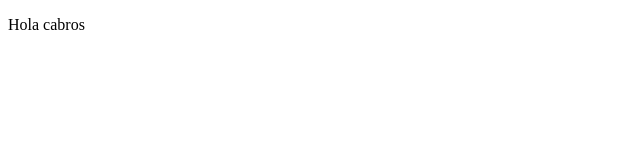
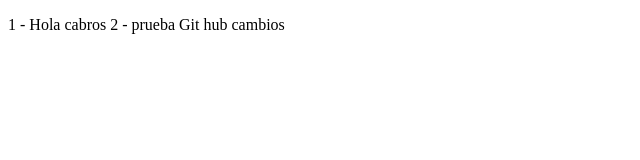
Before and after one commit to Steve3218/proyectocursoprework, a plain HTML site: page index.html in a window 1280 px wide. Shown: the whole page, without its empty margins (0-640 px from the left). Drawn offline with Linux system fonts and the light colour scheme.

Commit message:
cambios agregamos clase

```diff
--- a/index.html
+++ b/index.html
@@ -8,7 +8,7 @@
 </head>
 <body>
     <p>
-        Hola cabros
+    1 - Hola cabros 2 - prueba Git hub cambios
     </p>
 
 </body>
```
